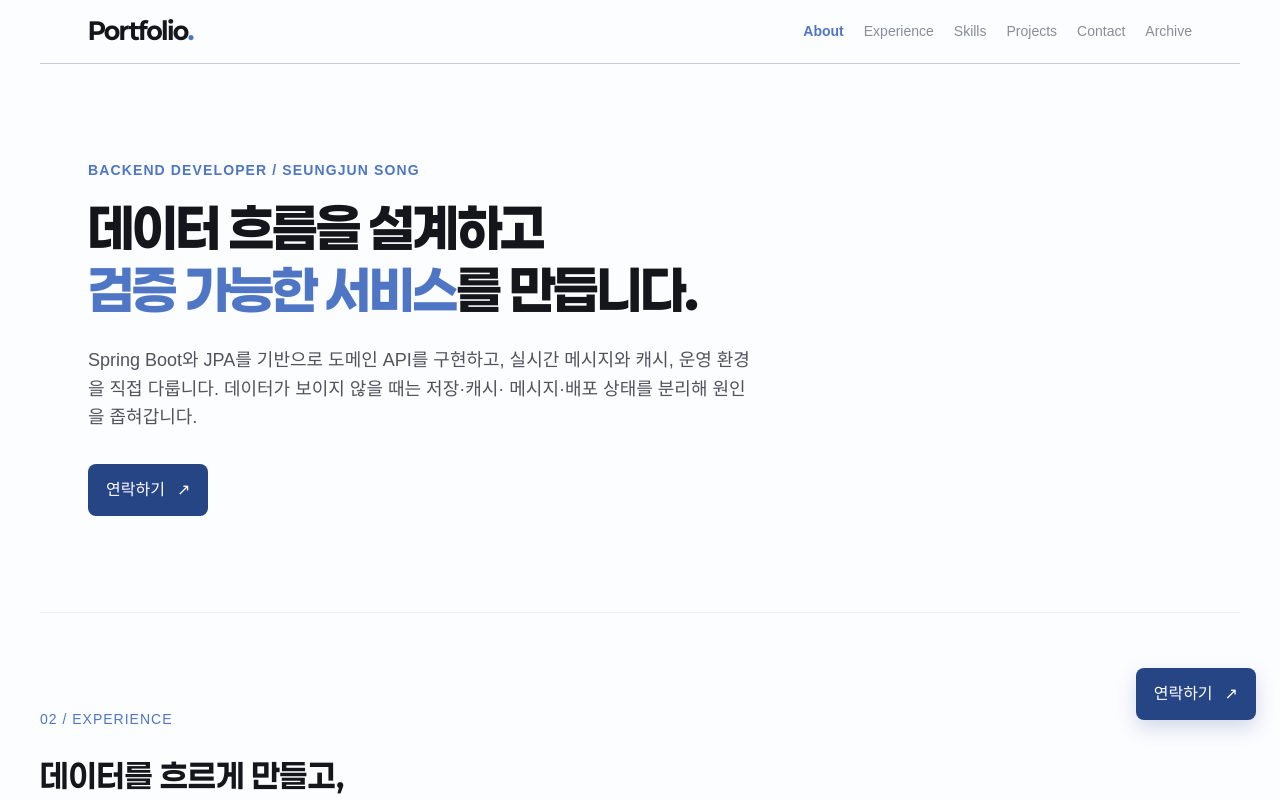
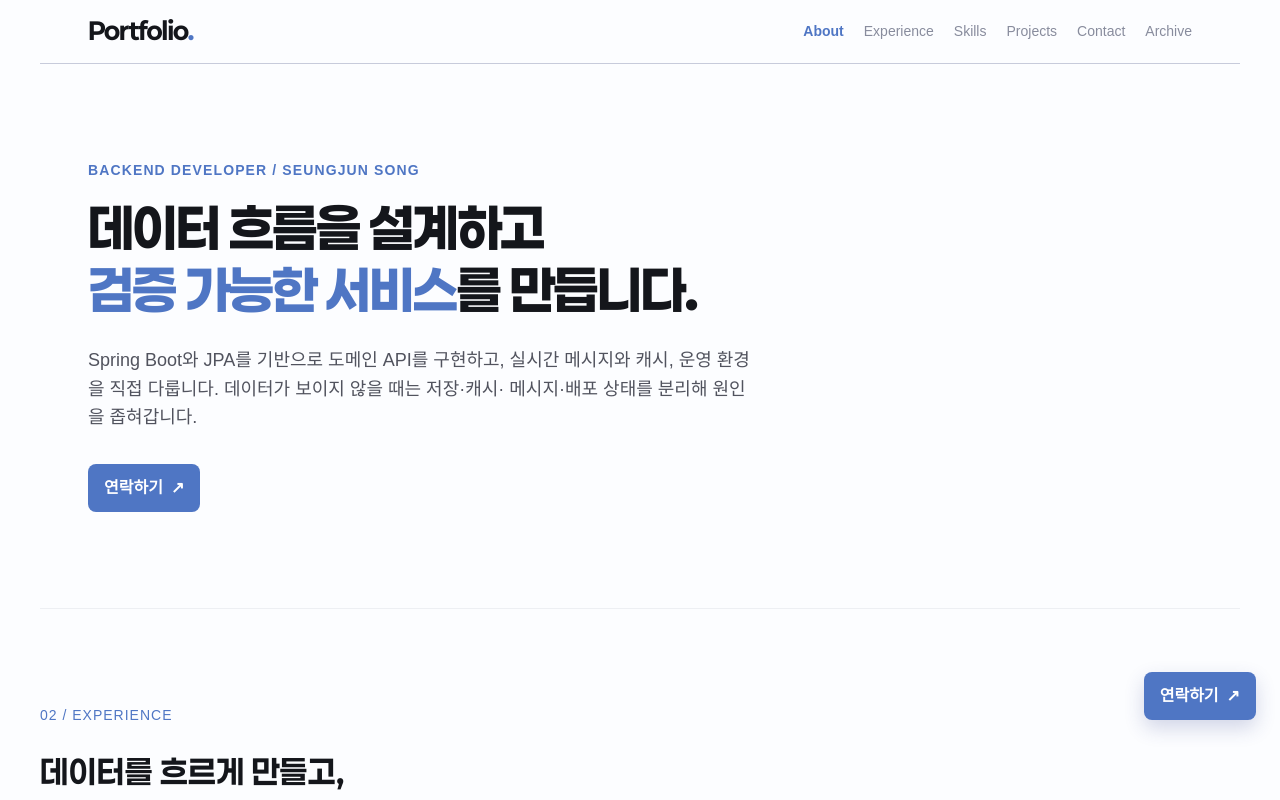
Before and after one commit to SeungJunS0ng/portfolio-site, a React (Vite) app: page / in a window 1280 px wide. Shown: the top 800 px of the page. Built offline with nearby package versions, Linux system fonts and the light colour scheme; a web font is replaced by a local one.

Commit message:
style: 공통 연락 버튼 스타일 정리

```diff
--- a/src/components/common/ContactButton/ContactButton.module.css
+++ b/src/components/common/ContactButton/ContactButton.module.css
@@ -1,24 +1,3 @@
-.button {
-  display: inline-flex;
-  align-items: center;
-  gap: 12px;
-  padding: 13px 18px;
-  color: white;
-  background: var(--blue-900);
-  border-radius: var(--radius-sm);
-  font: var(--font-body2);
-  transition:
-    transform 0.2s,
-    background 0.2s;
-}
-.button:hover {
-  transform: translateY(-2px);
-  background: var(--blue-700);
-}
-.floating {
-  position: fixed;
-  right: 24px;
-  bottom: 80px;
-  z-index: 5;
-  box-shadow: 0 8px 20px #26458533;
-}
+.button { display: inline-flex; align-items: center; gap: 0.5rem; min-height: 3rem; padding: 0 1rem; color: white; background: var(--blue-700); border-radius: var(--radius-sm); font: var(--font-body2); font-weight: 700; transition: background 0.2s; }
+.button:hover { background: var(--blue-900); }
+.floating { position: fixed; right: 1.5rem; bottom: 5rem; z-index: 5; box-shadow: 0 0.5rem 1.25rem #26378533; }
```
